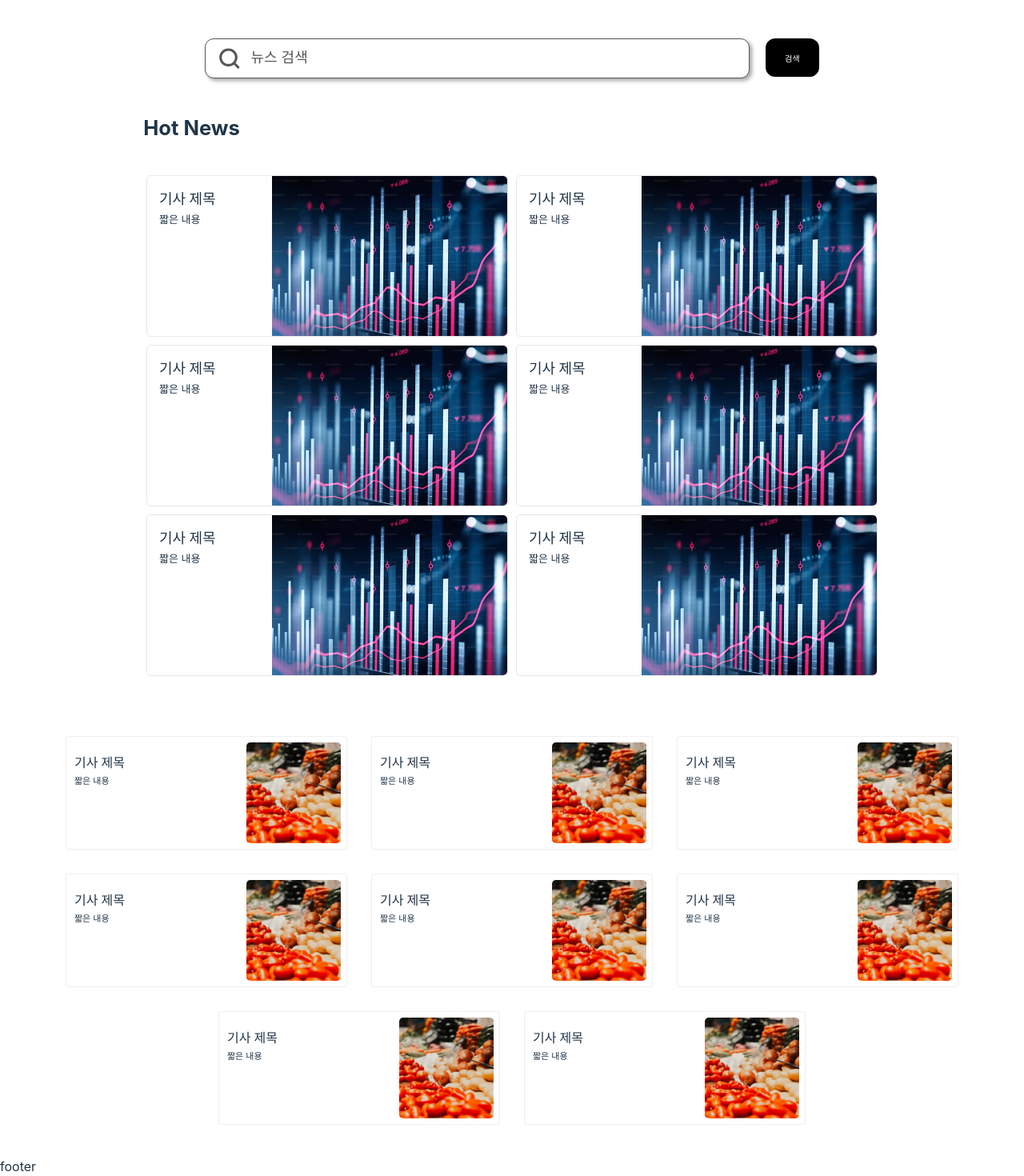
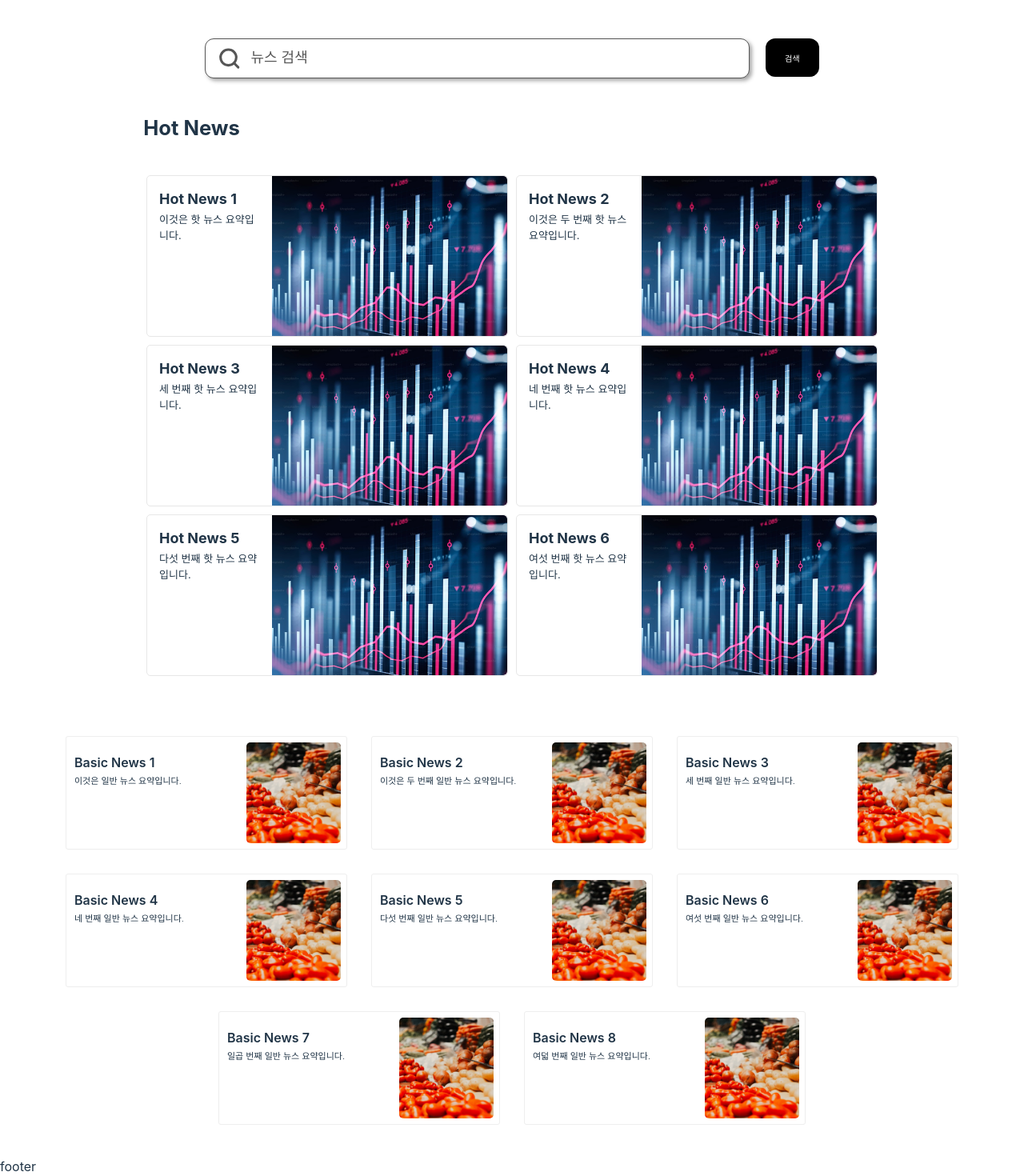
Before and after one commit to SKU-GlobalTimes/GlobalTimes_FE, a React (Vite) app in the folder FrontEnd/: page /main in a window 1280 px wide. Shown: the part 178-1648 px from the top of the page at 80% size. Built offline with nearby package versions, Linux system fonts and the light colour scheme.

Commit message:
:recycle: Refactor: 뉴스 카드 map()으로 배치

```diff
--- a/FrontEnd/src/components/mainPage/MainNews.jsx
+++ b/FrontEnd/src/components/mainPage/MainNews.jsx
@@ -3,28 +3,42 @@ import HotNewsCard from '../newsCard/HotNewsCard';
 import BasicNewsCard from '../newsCard/BasicNewsCard';
 
 export default function MainNews(){
+
+    const hotNews = [
+        { title: "Hot News 1", summary: "이것은 핫 뉴스 요약입니다.", image: "/economy.png" },
+        { title: "Hot News 2", summary: "이것은 두 번째 핫 뉴스 요약입니다.", image: "/economy.png" },
+        { title: "Hot News 3", summary: "세 번째 핫 뉴스 요약입니다.", image: "/economy.png" },
+        { title: "Hot News 4", summary: "네 번째 핫 뉴스 요약입니다.", image: "/economy.png" },
+        { title: "Hot News 5", summary: "다섯 번째 핫 뉴스 요약입니다.", image: "/economy.png" },
+        { title: "Hot News 6", summary: "여섯 번째 핫 뉴스 요약입니다.", image: "/economy.png" }
+    ];
+
+    // 일반 뉴스 데이터
+    const basicNews = [
+        { title: "Basic News 1", summary: "이것은 일반 뉴스 요약입니다.", image: "/food.png" },
+        { title: "Basic News 2", summary: "이것은 두 번째 일반 뉴스 요약입니다.", image: "/food.png" },
+        { title: "Basic News 3", summary: "세 번째 일반 뉴스 요약입니다.", image: "/food.png" },
+        { title: "Basic News 4", summary: "네 번째 일반 뉴스 요약입니다.", image: "/food.png" },
+        { title: "Basic News 5", summary: "다섯 번째 일반 뉴스 요약입니다.", image: "/food.png" },
+        { title: "Basic News 6", summary: "여섯 번째 일반 뉴스 요약입니다.", image: "/food.png" },
+        { title: "Basic News 7", summary: "일곱 번째 일반 뉴스 요약입니다.", image: "/food.png" },
+        { title: "Basic News 8", summary: "여덟 번째 일반 뉴스 요약입니다.", image: "/food.png" }
+    ];
+
     return(
         <div className={styled['MainNews--container']}>
             <div className={styled['MainNews--hotIssues--titleContainer']}>
                 <h1 className={styled['MainNews--hotIssues--title']}>Hot News</h1>
             </div>
             <div className={styled['MainNews--hotIssues']}>
-                <HotNewsCard />
-                <HotNewsCard />
-                <HotNewsCard />
-                <HotNewsCard />
-                <HotNewsCard />
-                <HotNewsCard />
+                {hotNews.map((news, index) => (
+                    <HotNewsCard key={index} title={news.title} summary={news.summary} image={news.image} />
+                ))}
             </div>
             <div className={styled['MainNews--Issues']}>
-                <BasicNewsCard />
-                <BasicNewsCard />
-                <BasicNewsCard />
-                <BasicNewsCard />
-                <BasicNewsCard />
-                <BasicNewsCard />
-                <BasicNewsCard />
-                <BasicNewsCard />
+                {basicNews.map((news, index) => (
+                    <BasicNewsCard key={index} title={news.title} summary={news.summary} image={news.image} />
+                ))}
             </div>
 
         </div>
--- a/FrontEnd/src/components/mainPage/SearchNews.jsx
+++ b/FrontEnd/src/components/mainPage/SearchNews.jsx
@@ -2,6 +2,29 @@ import styled from './News.module.css';
 import SearchNewsCard from '../newsCard/SearchNewsCard';
 
 export default function SearchNews() {
+
+    const searchResults = [
+        { title: "검색 뉴스 1", summary: "이것은 검색된 뉴스 요약입니다.", image: "/america.png" },
+        { title: "검색 뉴스 2", summary: "이것은 두 번째 검색 뉴스 요약입니다.", image: "/america.png" },
+        { title: "검색 뉴스 3", summary: "세 번째 검색 뉴스 요약입니다.", image: "/america.png" },
+        { title: "검색 뉴스 4", summary: "네 번째 검색 뉴스 요약입니다.", image: "/america.png" },
+        { title: "검색 뉴스 5", summary: "다섯 번째 검색 뉴스 요약입니다.", image: "/america.png" },
+        { title: "검색 뉴스 6", summary: "여섯 번째 검색 뉴스 요약입니다.", image: "/america.png" },
+        { title: "검색 뉴스 7", summary: "일곱 번째 검색 뉴스 요약입니다.", image: "/america.png" },
+        { title: "검색 뉴스 8", summary: "여덟 번째 검색 뉴스 요약입니다.", image: "/america.png" },
+        { title: "검색 뉴스 9", summary: "아홉 번째 검색 뉴스 요약입니다.", image: "/america.png" },
+        { title: "검색 뉴스 10", summary: "열 번째 검색 뉴스 요약입니다.", image: "/america.png" },
+        { title: "검색 뉴스 11", summary: "열한 번째 검색 뉴스 요약입니다.", image: "/america.png" },
+        { title: "검색 뉴스 12", summary: "열두 번째 검색 뉴스 요약입니다.", image: "/america.png" },
+        { title: "검색 뉴스 13", summary: "열세 번째 검색 뉴스 요약입니다.", image: "/america.png" },
+        { title: "검색 뉴스 14", summary: "열네 번째 검색 뉴스 요약입니다.", image: "/america.png" },
+        { title: "검색 뉴스 15", summary: "열다섯 번째 검색 뉴스 요약입니다.", image: "/america.png" },
+        { title: "검색 뉴스 16", summary: "열여섯 번째 검색 뉴스 요약입니다.", image: "/america.png" },
+        { title: "검색 뉴스 17", summary: "열일곱 번째 검색 뉴스 요약입니다.", image: "/america.png" },
+        { title: "검색 뉴스 18", summary: "열여덟 번째 검색 뉴스 요약입니다.", image: "/america.png" },
+        { title: "검색 뉴스 19", summary: "열아홉 번째 검색 뉴스 요약입니다.", image: "/america.png" },
+        { title: "검색 뉴스 20", summary: "스무 번째 검색 뉴스 요약입니다.", image: "/america.png" },
+    ];
 
     return(
         <div className={styled['SearchNews--container']}>
@@ -9,22 +32,9 @@ export default function SearchNews() {
                 <h1 className={styled['SearchNews--hotIssues--title']}>검색 결과</h1>
             </div>
             <div className={styled['SearchNews--resultList']}>
-                <SearchNewsCard />
-                <SearchNewsCard />
-                <SearchNewsCard />
-                <SearchNewsCard />
-                <SearchNewsCard />
-                <SearchNewsCard />
-                <SearchNewsCard />
-                <SearchNewsCard />
-                <SearchNewsCard />
-                <SearchNewsCard />
-                <SearchNewsCard />
-                <SearchNewsCard />
-                <SearchNewsCard />
-                <SearchNewsCard />
-                <SearchNewsCard />
-                <SearchNewsCard />
+                {searchResults.map((news, index) => (
+                    <SearchNewsCard key={index} title={news.title} summary={news.summary} image={news.image} />
+                ))}
             </div>
         </div>
     )
--- a/FrontEnd/src/components/newsCard/BasicNewsCard.jsx
+++ b/FrontEnd/src/components/newsCard/BasicNewsCard.jsx
@@ -1,18 +1,29 @@
 import styled from './NewsCard.module.css';
+import PropTypes from 'prop-types';
 
-export default function BasicNewsCard() {
+
+export default function BasicNewsCard({ title, summary, image }) {
 
     return(
         <div className={styled['basicNewsCard--container']}>
             <div className={styled['basicNewsCard--contents']}>
-                <p className={styled['basicNewsCard--contents__title']}>기사 제목</p>
+                <p className={styled['basicNewsCard--contents__title']}>{title}</p>
                 <p className={styled['basicNewsCard--contents__preview']}>
-                    짧은 내용
+                    {summary}
                 </p>
             </div>
             <div className={styled['basicNewsCard--imageContainer']}>
-                <div className={styled['basicNewsCard--image']}></div>
+                <div
+                    className={styled['basicNewsCard--image']}
+                    style={{ backgroundImage: `url(${image})` }}
+                ></div>
             </div>
         </div>
     )
 }
+
+BasicNewsCard.propTypes = {
+    title: PropTypes.string.isRequired,
+    summary: PropTypes.string.isRequired,
+    image: PropTypes.string.isRequired
+};
--- a/FrontEnd/src/components/newsCard/HotNewsCard.jsx
+++ b/FrontEnd/src/components/newsCard/HotNewsCard.jsx
@@ -1,16 +1,27 @@
 import styled from './NewsCard.module.css';
+import PropTypes from 'prop-types';
 
-export default function HotNewsCard() {
+export default function HotNewsCard({ title, summary, image }) {
 
     return(
         <div className={styled['hotNewsCard--container']}>
             <div className={styled['hotNewsCard--contents']}>
-                <p className={styled['hotNewsCard--contents__title']}>기사 제목</p>
+                <p className={styled['hotNewsCard--contents__title']}>{title}</p>
                 <p className={styled['hotNewsCard--contents__preview']}>
-                    짧은 내용
+                    {summary}
                 </p>
             </div>
-            <div className={styled['hotNewsCard--image']}></div>
+            <div
+                className={styled['hotNewsCard--image']}
+                style={{ backgroundImage: `url(${image})` }}
+            ></div>
         </div>
     )
 }
+
+
+HotNewsCard.propTypes = {
+    title: PropTypes.string.isRequired,
+    summary: PropTypes.string.isRequired,
+    image: PropTypes.string.isRequired
+};
--- a/FrontEnd/src/components/newsCard/SearchNewsCard.jsx
+++ b/FrontEnd/src/components/newsCard/SearchNewsCard.jsx
@@ -1,18 +1,28 @@
 import styled from './NewsCard.module.css';
+import PropTypes from 'prop-types';
 
-export default function SearchNewsCard() {
+export default function SearchNewsCard({ title, summary, image }) {
 
     return(
         <div className={styled['searchNewsCard--container']}>
             <div className={styled['searchNewsCard--contents']}>
-                <p className={styled['searchNewsCard--contents__title']}>기사 제목</p>
+                <p className={styled['searchNewsCard--contents__title']}>{title}</p>
                 <p className={styled['searchNewsCard--contents__preview']}>
-                    짧은 내용
+                    {summary}
                 </p>
             </div>
             <div className={styled['searchNewsCard--imageContainer']}>
-                <div className={styled['searchNewsCard--image']}></div>
+                <div
+                    className={styled['searchNewsCard--image']}
+                    style={{ backgroundImage: `url(${image})` }}
+                ></div>
             </div>
         </div>
     )
 }
+
+SearchNewsCard.propTypes = {
+    title: PropTypes.string.isRequired,
+    summary: PropTypes.string.isRequired,
+    image: PropTypes.string.isRequired
+};
```
